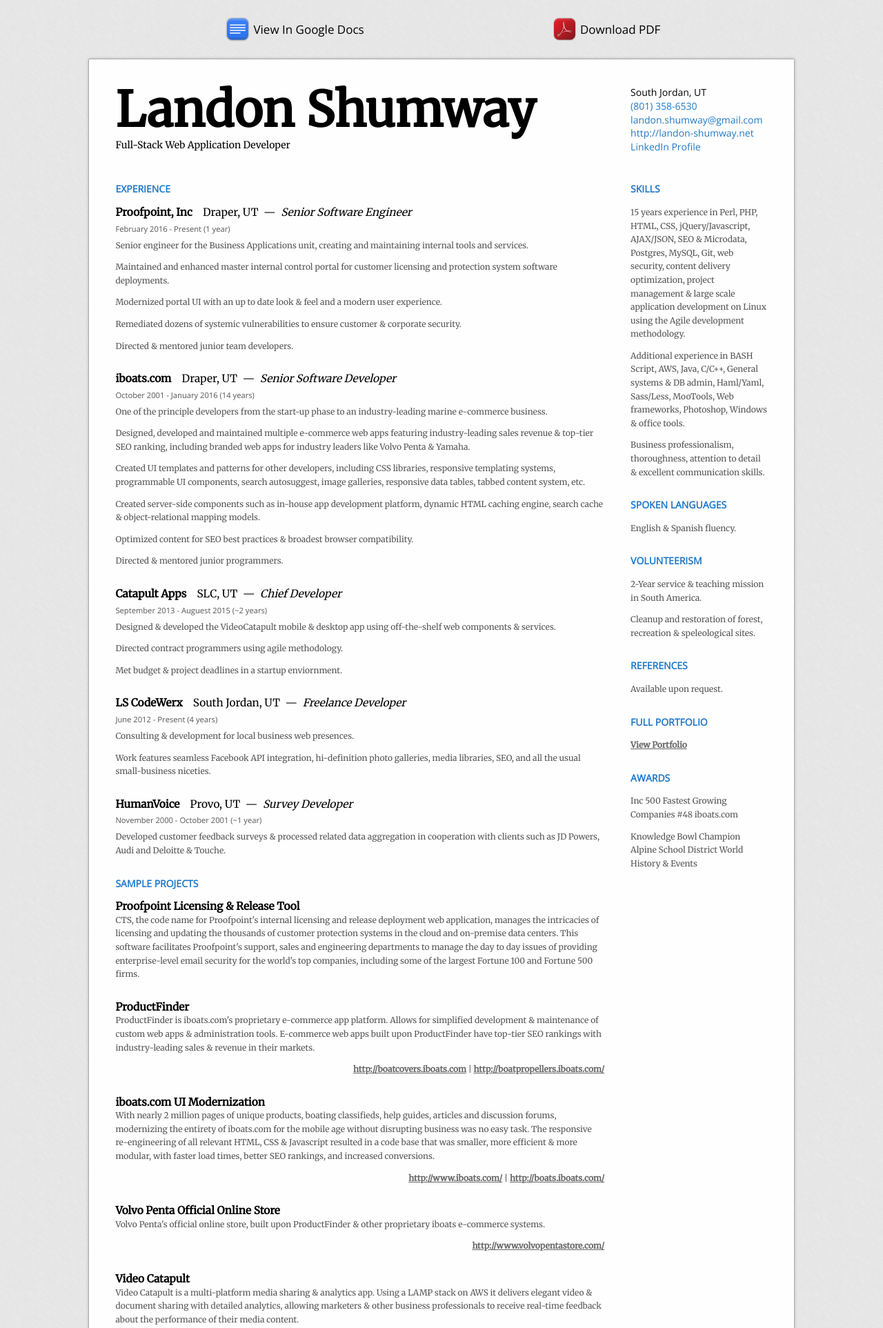
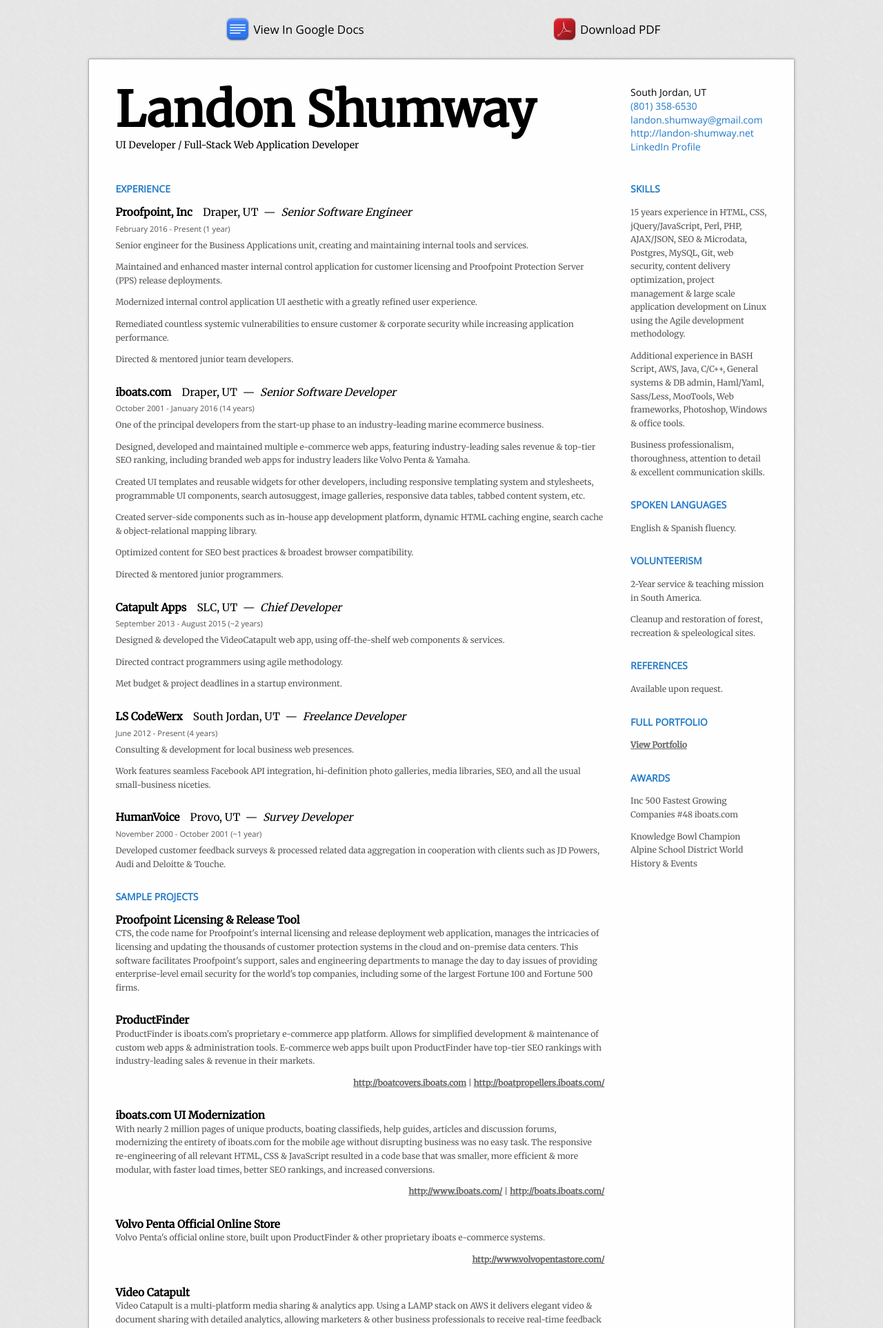
Before and after one commit to chonguey/resume, a PHP site: page / in a window 1280 px wide. Shown: the top 1925 px of the page at 69% size. Run offline with PHP 8.4, Linux system fonts and the light colour scheme.

Commit message:
Portfolio wording change, UI tweaks

```diff
--- a/css/portfolio.css
+++ b/css/portfolio.css
@@ -92,7 +92,7 @@
 	font-weight: 700;
 	cursor: pointer;
 	display: block;
-	width: 485px;
+	width: 490px;
 	color: #fff;
 }
 
--- a/index.html
+++ b/index.html
@@ -16,7 +16,7 @@
 	<div class="paper" itemscope itemtype="http://schema.org/Person">
 		<div id="personal-overview" class="main-col">
 			<h1 itemprop="name">Landon Shumway</h1>
-			<div itemprop="jobTitle">Full-Stack Web Application Developer</div>
+			<div itemprop="jobTitle">UI Developer / Full-Stack Web Application Developer</div>
 			<meta itemprop="isicV4" content="7371" />
 			<meta itemprop="naics" content="541511" />
 		</div>
@@ -33,7 +33,7 @@
 		<div id="work-skills" class="side-col">
 			<section>
 				<h2>Skills</h2>
-				<p>15 years experience in Perl, PHP, HTML, CSS, jQuery/Javascript, AJAX/JSON, SEO &amp; Microdata, Postgres, MySQL, Git, web security, content delivery optimization, project management &amp; large scale application development on Linux using the Agile development methodology.</p>
+				<p>15 years experience in HTML, CSS, jQuery/JavaScript, Perl, PHP, AJAX/JSON, SEO &amp; Microdata, Postgres, MySQL, Git, web security, content delivery optimization, project management &amp; large scale application development on Linux using the Agile development methodology.</p>
 				<p>Additional experience in BASH Script, AWS, Java, C/C++, General systems &amp; DB admin, Haml/Yaml, Sass/Less, MooTools, Web frameworks, Photoshop, Windows &amp; office tools.</p>
 				<p>Business professionalism, thoroughness, attention to detail &amp; excellent communication skills.</p>
 			</section>
@@ -58,9 +58,9 @@
 					</div>
 					<div itemprop="description">
 						<p>Senior engineer for the Business Applications unit, creating and maintaining internal tools and services.</p>
-						<p>Maintained and enhanced master internal control portal for customer licensing and protection system software deployments.</p>
-						<p>Modernized portal UI with an up to date look &amp; feel and a modern user experience.</p>
-						<p>Remediated dozens of systemic vulnerabilities to ensure customer &amp; corporate security.</p>
+						<p>Maintained and enhanced master internal control application for customer licensing and Proofpoint Protection Server (PPS) release deployments.</p>
+						<p>Modernized internal control application UI aesthetic with a greatly refined user experience.</p>
+						<p>Remediated countless systemic vulnerabilities to ensure customer &amp; corporate security while increasing application performance.</p>
 						<p>Directed &amp; mentored junior team developers.</p>
 					</div>
 				</div>
@@ -81,10 +81,10 @@
 						<i>(14 years)</i>
 					</div>
 					<div itemprop="description">
-						<p>One of the principle developers from the start-up phase to an industry-leading marine e-commerce business.</p>
-						<p>Designed, developed and maintained multiple e-commerce web apps featuring industry-leading sales revenue &amp; top-tier SEO ranking, including branded web apps for industry leaders like Volvo Penta &amp; Yamaha.</p>
-						<p>Created UI templates and patterns for other developers, including CSS libraries, responsive templating systems, programmable UI components, search autosuggest, image galleries, responsive data tables, tabbed content system, etc.</p>
-						<p>Created server-side components such as in-house app development platform, dynamic HTML caching engine, search cache &amp; object-relational mapping models.</p>
+						<p>One of the principal developers from the start-up phase to an industry-leading marine ecommerce business.</p>
+						<p>Designed, developed and maintained multiple e-commerce web apps, featuring industry-leading sales revenue &amp; top-tier SEO ranking, including branded web apps for industry leaders like Volvo Penta &amp; Yamaha.</p>
+						<p>Created UI templates and reusable widgets for other developers, including  responsive templating system and stylesheets, programmable UI components, search autosuggest, image galleries, responsive data tables, tabbed content system, etc.</p>
+						<p>Created server-side components such as in-house app development platform, dynamic HTML caching engine, search cache &amp; object-relational mapping library. </p>
 						<p>Optimized content for SEO best practices &amp; broadest browser compatibility.</p>
 						<p>Directed &amp; mentored junior programmers.</p>
 					</div>
@@ -102,13 +102,13 @@
 					<div class="organization-duration">
 						<span itemprop="startDate">September 2013</span>
 						-
-						<span itemprop="endDate">Auguest 2015</span>
+						<span itemprop="endDate">August 2015</span>
 						<i>(~2 years)</i>
 					</div>
 					<div itemprop="description">
-						<p>Designed &amp; developed the VideoCatapult mobile &amp; desktop app using off-the-shelf web components &amp; services.</p>
+						<p>Designed &amp; developed the VideoCatapult web app, using off-the-shelf web components &amp; services.</p>
 						<p>Directed contract programmers using agile methodology.</p>
-						<p>Met budget &amp; project deadlines in a startup enviornment.</p>
+						<p>Met budget &amp; project deadlines in a startup environment.</p>
 					</div>
 				</div>
 			</section>
@@ -178,7 +178,7 @@
 				<h3>iboats.com UI Modernization</h3>
 				<p>
 					With nearly 2 million pages of unique products, boating classifieds, help guides, articles and discussion forums, modernizing the entirety of iboats.com for the mobile age without disrupting business was no easy task.
-					The responsive re-engineering of all relevant HTML, CSS &amp; Javascript resulted in a code base that was smaller, more efficient &amp; more modular, with faster load times, better SEO rankings, and increased conversions.
+					The responsive re-engineering of all relevant HTML, CSS &amp; JavaScript resulted in a code base that was smaller, more efficient &amp; more modular, with faster load times, better SEO rankings, and increased conversions.
 				</p>
 				<p class="links">
 					<A target="_blank" href="http://www.iboats.com/">http://www.iboats.com/</A>  |  <A target="_blank" href="http://boats.iboats.com/">http://boats.iboats.com/</A>
--- a/portfolio/proofpoint/section.php
+++ b/portfolio/proofpoint/section.php
@@ -19,7 +19,7 @@
 			<section>
 				<h2><i>Project Highlights</i></h2>
 				<ul>
-					<li>Proofpoint Protection System (PPS) license management for the intricate configurations of Proofpoint's thousands of enterprise customers.</li>
+					<li>Proofpoint Protection Server (PPS) license management for the intricate configurations of Proofpoint's thousands of enterprise customers.</li>
 					<li>Scheduling and release management for new versions of PPS software, for Latest, Long-Term Support and Critical Update customer channels.</li>
 					<li>Initiate the process for a new protection system deployment in the cloud and view the progress in real-time.</li>
 					<li>Hosted downloads of additional Proofpoint products for licensed customers.</li>
```
